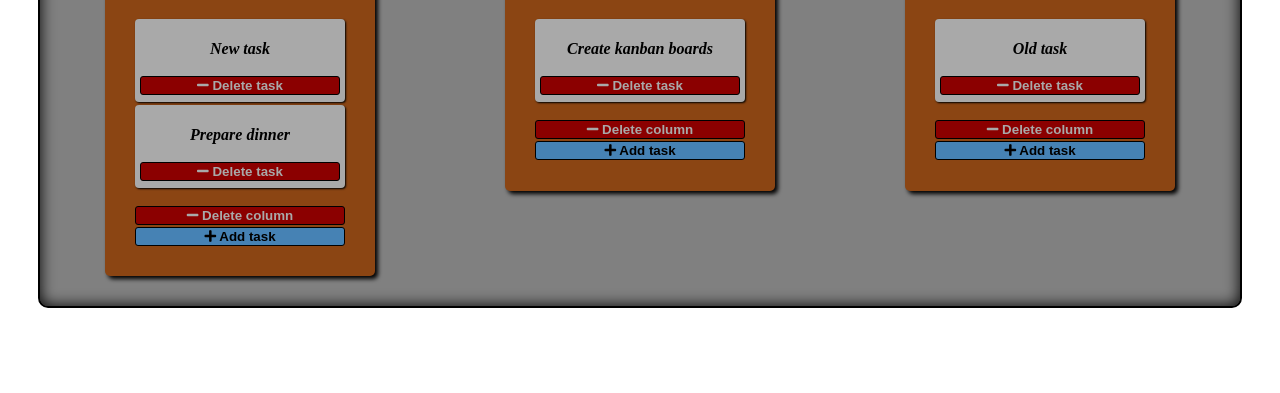
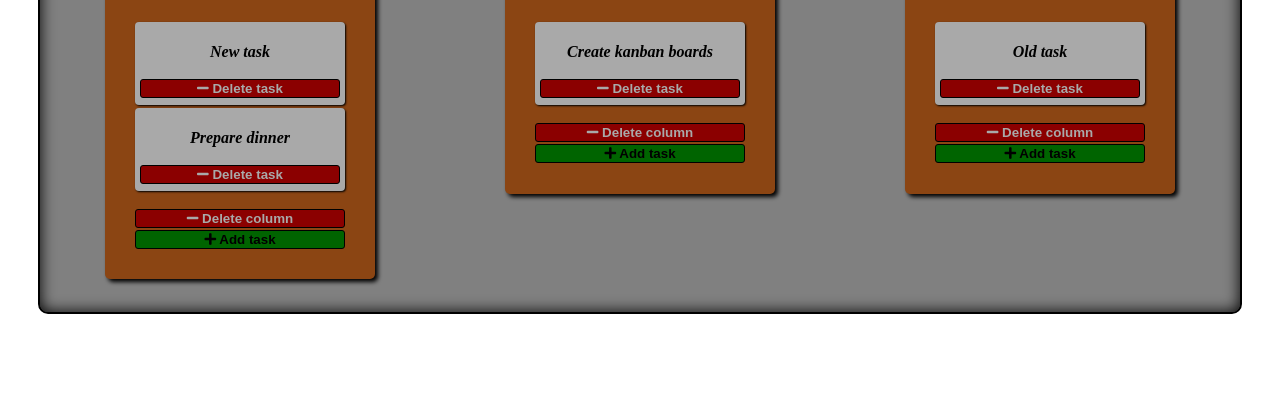
Before and after one commit to Majkyel/kanban_board, a plain HTML site: page index.html in a window 1280 px wide. Shown: the part 407-800 px from the top of the page. Drawn offline with nearby package versions, Linux system fonts and the light colour scheme; files that its build step writes are made by us from their sources.

Commit message:
Update main.scss

```diff
--- a/sass/main.scss
+++ b/sass/main.scss
@@ -31,7 +31,7 @@ body {
             background-color: gray;
             border: 2px solid black;
             &:hover {
-                background-color: steelblue;
+                background-color: darkgreen;
                 box-shadow: 1px 1px 5px black;
                 font-weight: bold;
             }
@@ -46,10 +46,11 @@ body {
             padding: 30px 0;
             margin-top: 70px;
             display: flex;
-            flex-wrap: nowrap;
+            flex-wrap: wrap;
             justify-content: space-around;
             .column {
                 padding: 30px;
+                margin: 3px;
                 padding-top: 10px;
                 border-radius: 5px;
                 box-shadow: 3px 3px 4px black;
@@ -57,7 +58,7 @@ body {
                 min-height: 250px;
                 h2 {
                     padding: 10px;
-                    background-color: darkgreen;
+                    background-color: steelblue;
                     font-size: 30px;
                     letter-spacing: 3px;
                     border-radius: 10px;
@@ -75,7 +76,7 @@ body {
                 }
                 .add-card {
                     width: 100%;
-                    background-color: steelblue;
+                    background-color: darkgreen;
                     border-radius: 3px;
                     border: 1px solid black;
                     font-weight: bold;
```
